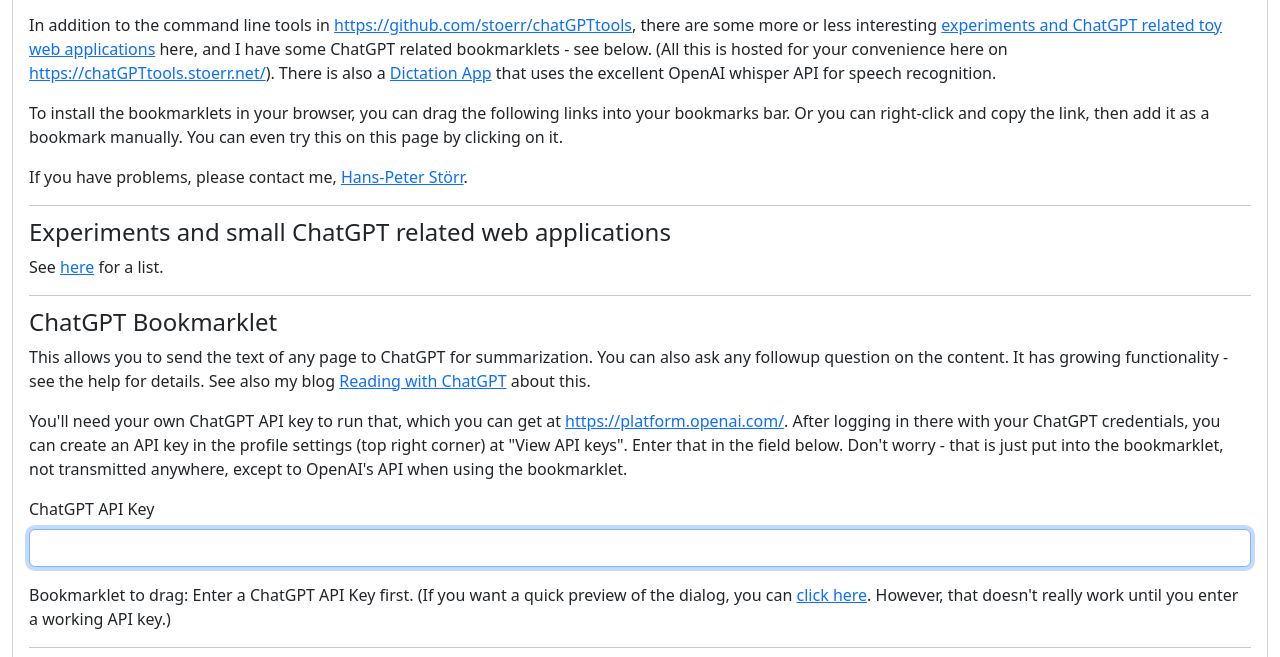
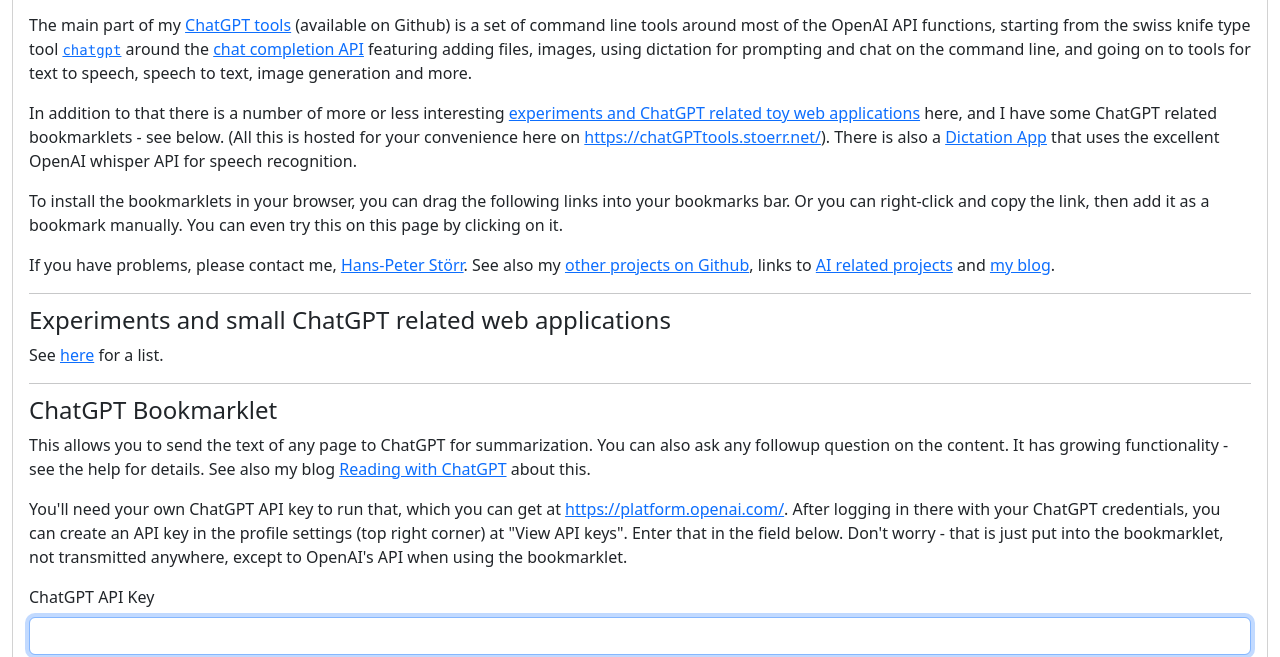
Before and after one commit to stoerr/chatGPTtools, a plain HTML site: page docs/index.html in a window 1280 px wide. Shown: the part 69-726 px from the top of the page. Drawn offline with nearby package versions, Linux system fonts and the light colour scheme.

Commit message:
improve entry page

```diff
--- a/docs/index.html
+++ b/docs/index.html
@@ -32,9 +32,18 @@
                 <h1 class="card-header">Some tools around ChatGPT</h1>
                 <div class="card-body">
                     <p class="card-text">
-                        In addition to the command line tools in
-                        <a href="https://github.com/stoerr/chatGPTtools">https://github.com/stoerr/chatGPTtools</a>,
-                        there are some more or less interesting
+                        The main part of my
+                        <a href="https://github.com/stoerr/chatGPTtools">ChatGPT tools</a> (available on Github)
+                        is a set of command line tools around most of the OpenAI API
+                        functions, starting from the swiss knife type tool
+                        <code><a
+                                href="https://github.com/stoerr/chatGPTtools/blob/develop/bin/chatgpt">chatgpt</a></code>
+                        around the <a href="https://platform.openai.com/docs/api-reference/chat">chat completion API</a>
+                        featuring adding files, images, using dictation for prompting and chat on the command line,
+                        and going on to tools for text to speech, speech to text, image generation and more.
+                    </p>
+                    <p class="card-text">
+                        In addition to that there is a number of more or less interesting
                         <a href="chatgpttools/0README.html">experiments and ChatGPT related toy web applications</a>
                         here, and I have
                         some ChatGPT related bookmarklets - see below. (All this is hosted for your convenience here on
@@ -49,6 +58,9 @@
                         it.
                     </p>
                     <p>If you have problems, please contact me, <a href="http://www.stoerr.net/">Hans-Peter Störr</a>.
+                        See also my <a href="https://github.com/stoerr">other projects on Github</a>,
+                        links to <a href="https://www.stoerr.net/ai.html">AI related projects</a> and
+                        <a href="https://www.stoerr.net/blog.html">my blog</a>.
                     </p>
                     <!-- <p class="card-text">Base Url: <span id="baseurldisplay"></span></p> -->
                     <script>
```
